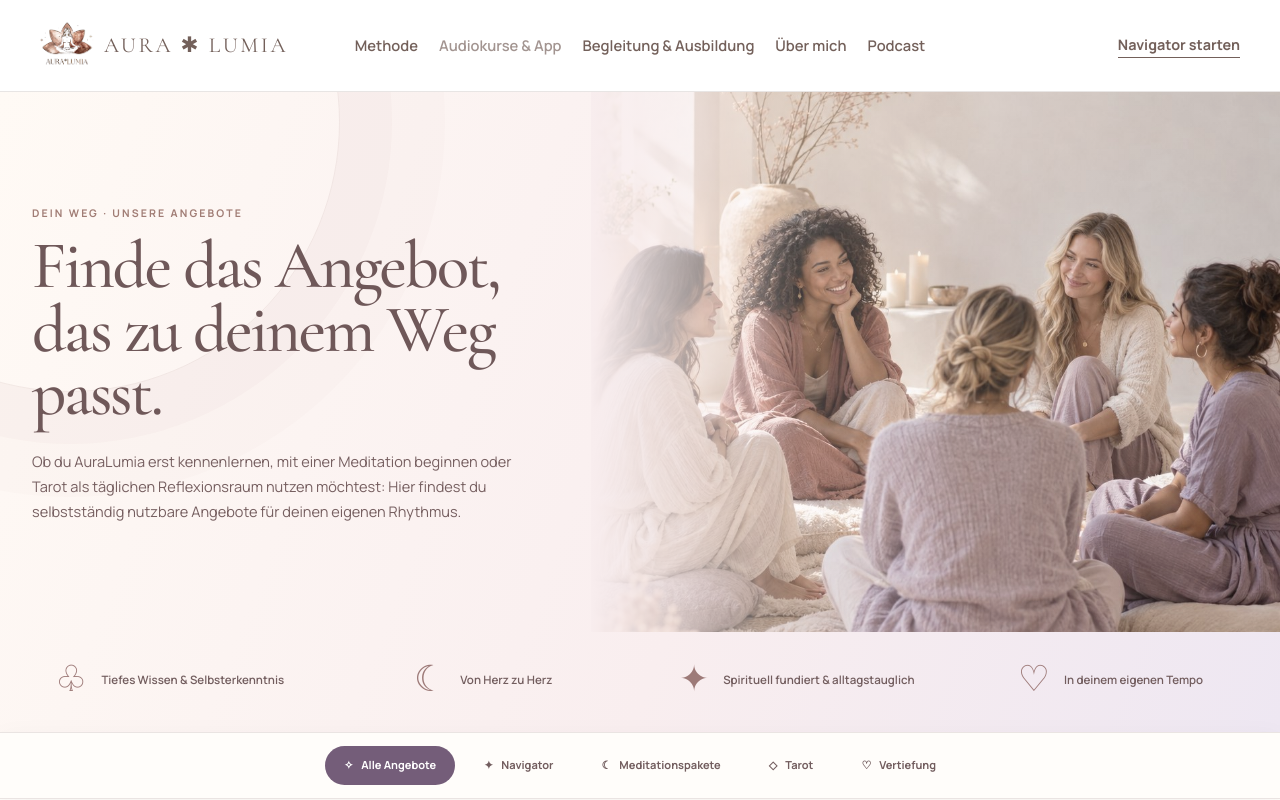
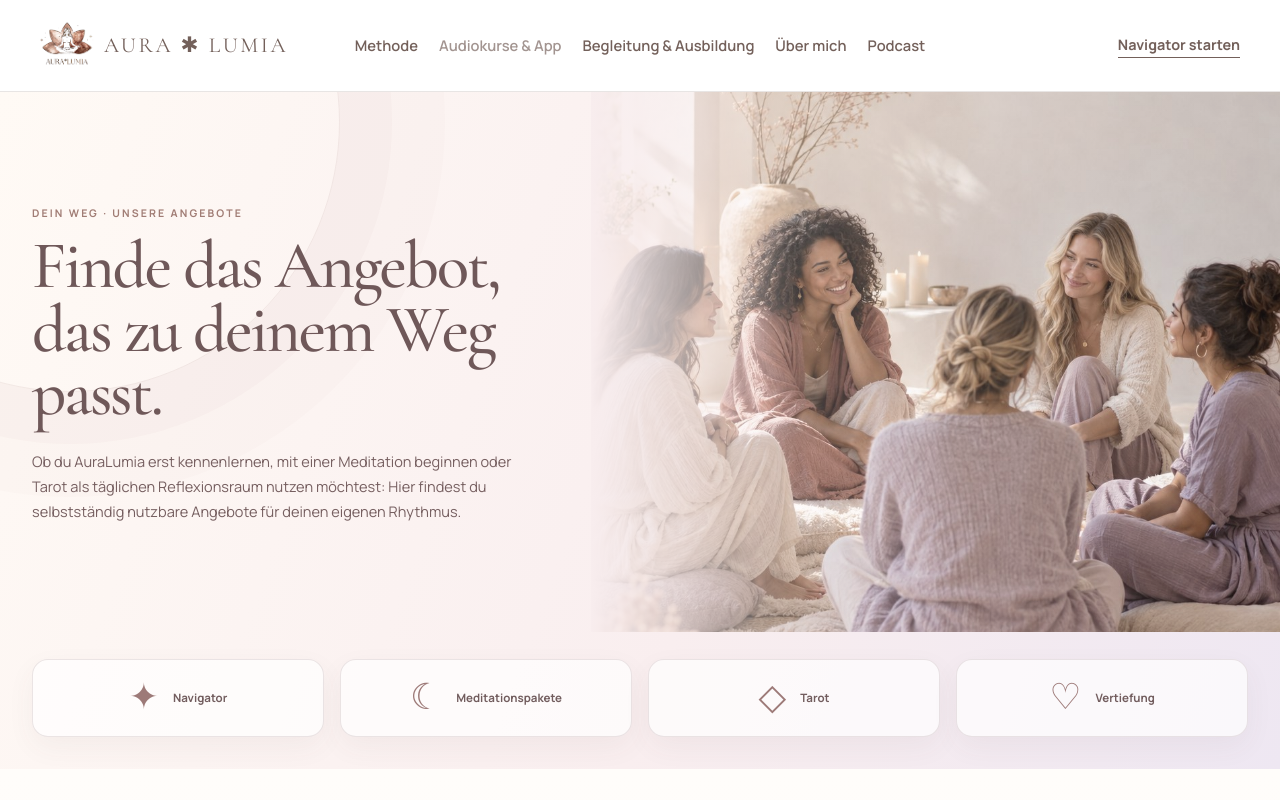
Before and after one commit to AuraLumiaTrix/auralumia-main-site, a Next.js app: page /angebote in a window 1280 px wide. Shown: the top 800 px of the page. Built offline with nearby package versions, Linux system fonts and the light colour scheme.

Commit message:
Update offers hero navigation

```diff
--- a/app/angebote/page.tsx
+++ b/app/angebote/page.tsx
@@ -136,23 +136,13 @@ export default function AngebotePage() {
             <Image src="/hero-womens-circle.jpg" alt="Frauen in einem ruhigen, modernen Kreis" fill priority sizes="(max-width: 760px) 100vw, 52vw" />
           </div>
         </div>
-        <div className="offers-v2-promises shell" aria-label="Was die AuraLumia Angebote auszeichnet">
-          <span><i aria-hidden="true">♧</i>Tiefes Wissen &amp; Selbsterkenntnis</span>
-          <span><i aria-hidden="true">☾</i>Von Herz zu Herz</span>
-          <span><i aria-hidden="true">✦</i>Spirituell fundiert &amp; alltagstauglich</span>
-          <span><i aria-hidden="true">♡</i>In deinem eigenen Tempo</span>
+        <div className="offers-v2-promises shell" aria-label="Angebotsbereiche">
+          <a href="#navigator"><i aria-hidden="true">✦</i><span>Navigator</span></a>
+          <a href="#meditationspakete"><i aria-hidden="true">☾</i><span>Meditationspakete</span></a>
+          <a href="#tarot"><i aria-hidden="true">◇</i><span>Tarot</span></a>
+          <a href="#vertiefung"><i aria-hidden="true">♡</i><span>Vertiefung</span></a>
         </div>
       </section>
-
-      <nav className="offers-v2-filter" aria-label="Angebotsbereiche">
-        <div className="shell">
-          <a className="is-active" href="#alle-angebote">✧ <span>Alle Angebote</span></a>
-          <a href="#navigator">✦ <span>Navigator</span></a>
-          <a href="#meditationspakete">☾ <span>Meditationspakete</span></a>
-          <a href="#tarot">◇ <span>Tarot</span></a>
-          <a href="#vertiefung">♡ <span>Vertiefung</span></a>
-        </div>
-      </nav>
 
       <section className="offers-v2-section offers-v2-entry" id="navigator" aria-labelledby="offers-entry-title">
         <div className="shell">
```
Also changed, not shown: app/globals.css.
